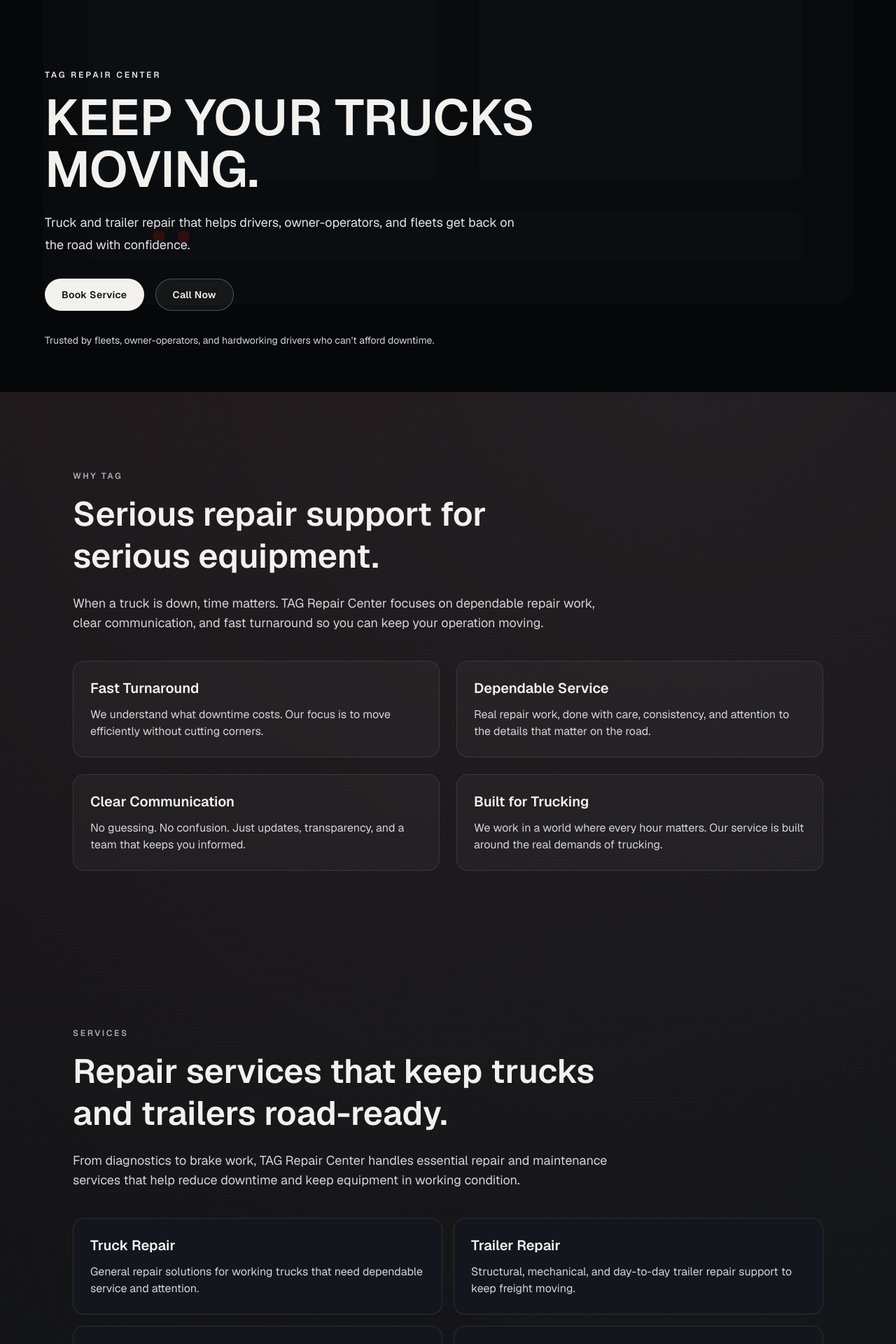
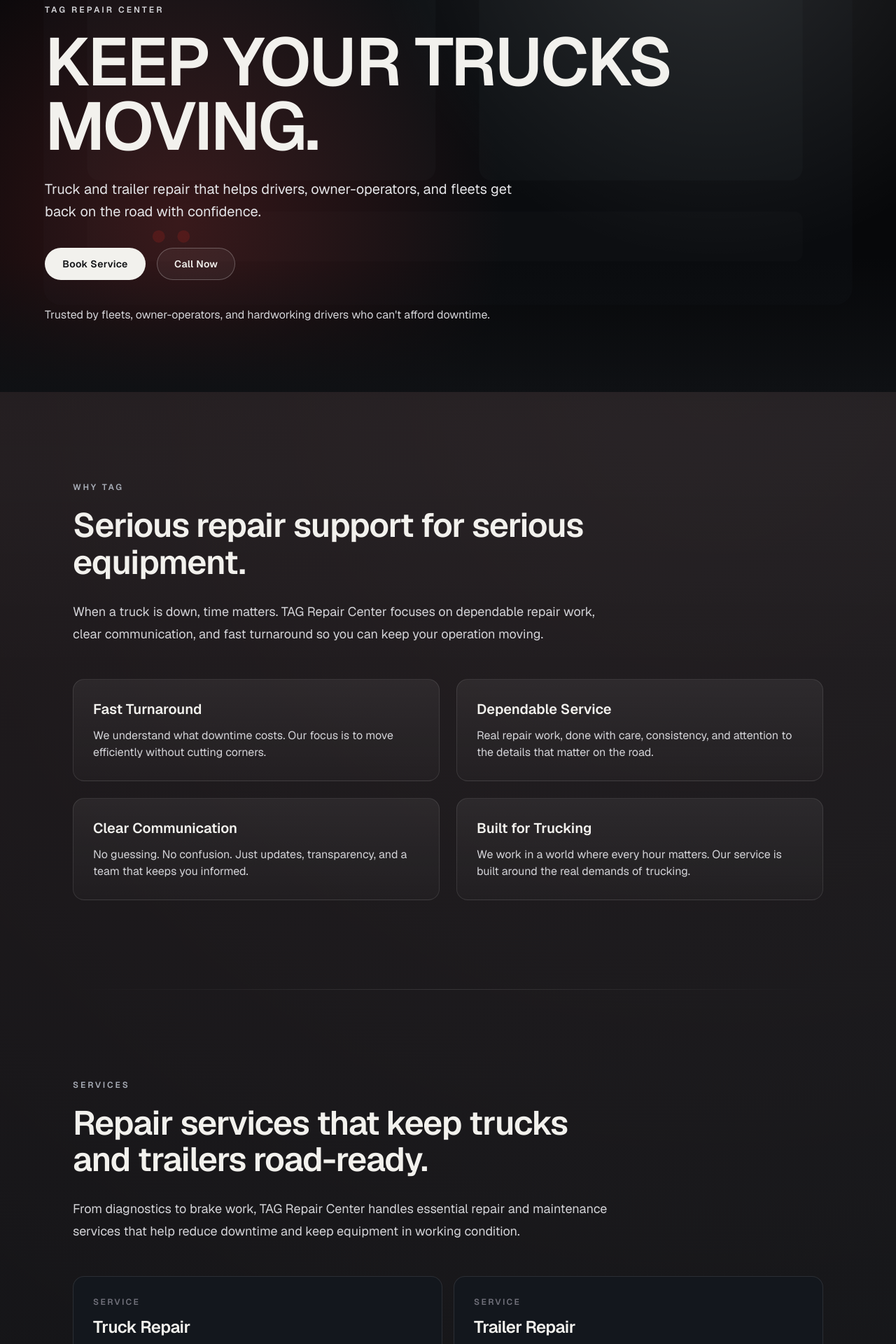
Before and after one commit to aleksandart-dotcom/TAG-Repair-Website, a Next.js app: page / in a window 1280 px wide. Shown: the part 240-2160 px from the top of the page at 70% size. Built offline with nearby package versions, Linux system fonts and the light colour scheme.

Commit message:
Polish layout rhythm, motion quality, and premium visual hierarchy.
Refine spacing, typography scale, hero presentation, service card treatment, and animation pacing while preserving the existing section structure and content flow.

```diff
--- a/app/page.tsx
+++ b/app/page.tsx
@@ -15,6 +15,7 @@ export default function Home() {
   return (
     <div className="relative min-h-screen overflow-x-clip bg-[var(--background)] text-[var(--foreground)]">
       <div className="pointer-events-none absolute inset-0 bg-[radial-gradient(circle_at_20%_0%,rgba(138,44,44,0.12),transparent_35%),radial-gradient(circle_at_80%_10%,rgba(255,255,255,0.06),transparent_35%)]" />
+      <div className="pointer-events-none absolute inset-x-0 top-[34rem] h-[42rem] bg-gradient-to-b from-transparent via-white/[0.02] to-transparent" />
       <Navbar />
       <main className="relative">
         <HeroSection />
--- a/components/sections/LandingSections.tsx
+++ b/components/sections/LandingSections.tsx
@@ -19,19 +19,20 @@ const stagger: Variants = {
   hidden: {},
   show: {
     transition: {
-      staggerChildren: 0.08,
+      staggerChildren: 0.1,
+      delayChildren: 0.08,
     },
   },
 };
 
 const fadeUp: Variants = {
-  hidden: { opacity: 0, y: 18 },
-  show: { opacity: 1, y: 0, transition: { duration: 0.55, ease: "easeOut" } },
+  hidden: { opacity: 0, y: 24 },
+  show: { opacity: 1, y: 0, transition: { duration: 0.75, ease: "easeOut" } },
 };
 
 export function HeroSection() {
   return (
-    <section className="relative flex min-h-screen items-end overflow-hidden px-6 pb-16 pt-32 md:px-10">
+    <section className="relative flex min-h-screen items-end overflow-hidden px-6 pb-20 pt-32 md:px-10 md:pb-24">
       <div className="absolute inset-0">
         {assets.heroVideo ? (
           // Replace with your final hero video path in data/site-content.ts.
@@ -40,7 +41,9 @@ export function HeroSection() {
           // Replace with a real hero workshop/truck bay image.
           <Image src={assets.heroImage} alt="Truck repair bay activity" fill priority className="object-cover" />
         )}
-        <div className="absolute inset-0 bg-black/65" />
+        <div className="absolute inset-0 bg-black/60" />
+        <div className="absolute inset-0 bg-[radial-gradient(circle_at_20%_70%,rgba(138,44,44,0.35),transparent_40%),radial-gradient(circle_at_80%_15%,rgba(255,255,255,0.12),transparent_40%)]" />
+        <div className="absolute inset-x-0 bottom-0 h-48 bg-gradient-to-t from-[var(--background)] to-transparent" />
       </div>
 
       <motion.div
@@ -51,24 +54,29 @@ export function HeroSection() {
       >
         <motion.p
           variants={fadeUp}
-          className="mb-4 text-xs font-semibold uppercase tracking-[0.24em] text-zinc-200"
+          className="mb-5 text-xs font-semibold uppercase tracking-[0.26em] text-zinc-300"
         >
           TAG REPAIR CENTER
         </motion.p>
-        <motion.h1 variants={fadeUp} className="max-w-4xl text-5xl font-semibold leading-[1.02] md:text-7xl">
+        <motion.h1
+          variants={fadeUp}
+          className="max-w-5xl text-5xl font-semibold leading-[0.96] tracking-tight sm:text-6xl md:text-8xl"
+        >
           KEEP YOUR TRUCKS MOVING.
         </motion.h1>
-        <motion.p variants={fadeUp} className="mt-6 max-w-2xl text-lg leading-8 text-zinc-200">
+        <motion.p variants={fadeUp} className="mt-7 max-w-2xl text-base leading-8 text-zinc-200 md:text-xl">
           Truck and trailer repair that helps drivers, owner-operators, and fleets get back on the road with
           confidence.
         </motion.p>
-        <motion.div variants={fadeUp} className="mt-8 flex flex-wrap gap-4">
-          <Button href="#contact">Book Service</Button>
+        <motion.div variants={fadeUp} className="mt-9 flex flex-wrap gap-3.5 md:gap-4">
+          <Button href="#contact" className="min-w-36">
+            Book Service
+          </Button>
           <Button href="#contact" variant="secondary">
             Call Now
           </Button>
         </motion.div>
-        <motion.p variants={fadeUp} className="mt-8 max-w-3xl text-sm text-zinc-300">
+        <motion.p variants={fadeUp} className="mt-9 max-w-3xl text-sm leading-7 text-zinc-300 md:text-base">
           Trusted by fleets, owner-operators, and hardworking drivers who can&apos;t afford downtime.
         </motion.p>
       </motion.div>
@@ -85,7 +93,7 @@ export function WhyTagSection() {
       intro="When a truck is down, time matters. TAG Repair Center focuses on dependable repair work, clear communication, and fast turnaround so you can keep your operation moving."
     >
       <motion.div
-        className="grid gap-6 md:grid-cols-2"
+        className="grid gap-5 md:grid-cols-2 md:gap-6"
         variants={stagger}
         initial="hidden"
         whileInView="show"
@@ -95,7 +103,7 @@ export function WhyTagSection() {
           <motion.article
             key={point.title}
             variants={fadeUp}
-            className="rounded-2xl border border-white/10 bg-white/[0.03] p-6"
+            className="rounded-2xl border border-white/10 bg-gradient-to-b from-white/[0.06] to-white/[0.02] p-6 md:p-7"
           >
             <h3 className="text-xl font-semibold">{point.title}</h3>
             <p className="mt-3 text-zinc-300">{point.copy}</p>
@@ -125,10 +133,14 @@ export function ServicesSection() {
           <motion.article
             key={service.title}
             variants={fadeUp}
-            className="group rounded-2xl border border-white/10 bg-[#13171d] p-6 transition duration-300 hover:border-[var(--accent)] hover:bg-[#171d24]"
+            whileHover={{ y: -4 }}
+            transition={{ duration: 0.35, ease: "easeOut" }}
+            className="group relative overflow-hidden rounded-2xl border border-white/10 bg-[#13171d] p-6 transition duration-500 hover:border-white/25 hover:bg-[#171d24] md:p-7"
           >
-            <h3 className="text-xl font-semibold">{service.title}</h3>
-            <p className="mt-3 text-zinc-300">{service.copy}</p>
+            <div className="pointer-events-none absolute inset-0 bg-gradient-to-br from-transparent via-transparent to-[rgba(138,44,44,0.15)] opacity-0 transition duration-500 group-hover:opacity-100" />
+            <p className="relative text-xs font-semibold uppercase tracking-[0.2em] text-zinc-500">Service</p>
+            <h3 className="relative mt-3 text-xl font-semibold tracking-tight md:text-2xl">{service.title}</h3>
+            <p className="relative mt-4 leading-7 text-zinc-300">{service.copy}</p>
           </motion.article>
         ))}
       </motion.div>
@@ -139,15 +151,15 @@ export function ServicesSection() {
 export function ShowcaseSection() {
   return (
     <Section id="showcase" label="INSIDE THE SHOP" title="Repair work you can see. Confidence you can feel.">
-      <div className="grid gap-10 lg:grid-cols-[0.95fr_1.05fr]">
-        <div className="lg:sticky lg:top-28 lg:h-fit">
+      <div className="grid gap-10 lg:grid-cols-[0.95fr_1.05fr] lg:gap-14">
+        <div className="lg:sticky lg:top-32 lg:h-fit">
           <AnimatedReveal>
             <Image
               src={assets.trailerService}
               alt="Trailer service in workshop"
               width={1200}
               height={800}
-              className="h-[22rem] w-full rounded-3xl object-cover shadow-2xl shadow-black/50"
+              className="h-[18rem] w-full rounded-3xl object-cover shadow-2xl shadow-black/50 md:h-[22rem]"
             />
           </AnimatedReveal>
           <p className="mt-4 text-sm text-zinc-400">
@@ -155,24 +167,24 @@ export function ShowcaseSection() {
           </p>
         </div>
 
-        <div className="space-y-8">
+        <div className="space-y-7 md:space-y-8">
           {showcaseBlocks.map((block, idx) => (
             <motion.article
               key={block.title}
-              className="grid gap-5 rounded-2xl border border-white/10 bg-white/[0.02] p-5 md:grid-cols-[1.1fr_1fr]"
+              className="grid gap-5 rounded-2xl border border-white/10 bg-white/[0.02] p-5 md:grid-cols-[1.1fr_1fr] md:p-6"
               initial={{ opacity: 0, y: 24 }}
               whileInView={{ opacity: 1, y: 0 }}
               viewport={{ once: true, amount: 0.25 }}
-              transition={{ duration: 0.55, delay: idx * 0.08 }}
+              transition={{ duration: 0.7, ease: "easeOut", delay: idx * 0.08 }}
             >
               <div>
-                <h3 className="text-2xl font-semibold">{block.title}</h3>
-                <p className="mt-3 text-zinc-300">{block.copy}</p>
+                <h3 className="text-2xl font-semibold leading-tight tracking-tight">{block.title}</h3>
+                <p className="mt-3 leading-7 text-zinc-300">{block.copy}</p>
               </div>
               <motion.img
                 src={block.image}
                 alt={block.title}
-                className="h-44 w-full rounded-xl object-cover"
+                className="h-44 w-full rounded-xl object-cover md:h-48"
                 whileHover={{ y: -4, scale: 1.01 }}
                 transition={{ duration: 0.3 }}
               />
@@ -186,21 +198,23 @@ export function ShowcaseSection() {
 
 export function DowntimeSection() {
   return (
-    <section className="mx-auto w-full max-w-6xl px-6 py-24 md:px-10">
-      <div className="rounded-3xl border border-[var(--accent)]/40 bg-gradient-to-r from-[#170f10] via-[#11151c] to-[#11151c] p-8 md:p-12">
+    <section className="mx-auto w-full max-w-6xl px-6 py-24 md:px-10 md:py-32">
+      <div className="rounded-3xl border border-[var(--accent)]/40 bg-gradient-to-r from-[#170f10] via-[#11151c] to-[#11151c] p-8 md:p-14">
         <AnimatedReveal>
-          <h2 className="max-w-3xl text-3xl font-semibold leading-tight md:text-5xl">DOWNTIME COSTS MORE THAN REPAIR.</h2>
-          <p className="mt-6 max-w-3xl text-zinc-200">
+          <h2 className="max-w-4xl text-3xl font-semibold leading-[1.08] tracking-tight md:text-6xl">
+            DOWNTIME COSTS MORE THAN REPAIR.
+          </h2>
+          <p className="mt-7 max-w-3xl leading-8 text-zinc-200">
             Every hour off the road affects schedules, revenue, and momentum. That is why reliable repair service
             matters. TAG Repair Center helps reduce delays with focused service, dependable work, and a process built
             around getting equipment moving again.
           </p>
-          <ul className="mt-6 space-y-2 text-zinc-200">
+          <ul className="mt-7 space-y-2.5 text-zinc-200">
             <li>- Lost time adds up fast.</li>
             <li>- Delayed loads create bigger problems.</li>
             <li>- Reliable repair support makes a real difference.</li>
           </ul>
-          <Button href="#contact" className="mt-8">
+          <Button href="#contact" className="mt-9">
             Talk to the Team
           </Button>
         </AnimatedReveal>
@@ -216,22 +230,26 @@ export function TrustSection() {
       label="TRUST & PROOF"
       title="Trusted by the people who know what downtime really means."
     >
-      <div className="grid gap-5 md:grid-cols-4">
+      <div className="grid gap-4 md:grid-cols-4 md:gap-5">
         {trustStats.map((stat, idx) => (
           <AnimatedReveal
             key={stat}
             delay={idx * 0.06}
-            className="rounded-2xl border border-white/10 bg-[#13171d] p-5 text-lg font-medium"
+            className="rounded-2xl border border-white/10 bg-[#13171d] p-5 text-base font-medium md:text-lg"
           >
             {stat}
           </AnimatedReveal>
         ))}
       </div>
 
-      <div className="mt-8 grid gap-5 md:grid-cols-3">
+      <div className="mt-8 grid gap-4 md:grid-cols-3 md:gap-5">
         {testimonials.map((item, idx) => (
-          <AnimatedReveal key={item.author} delay={idx * 0.08} className="rounded-2xl border border-white/10 p-6">
-            <p className="text-zinc-100">&ldquo;{item.quote}&rdquo;</p>
+          <AnimatedReveal
+            key={item.author}
+            delay={idx * 0.08}
+            className="rounded-2xl border border-white/10 bg-white/[0.02] p-6"
+          >
+            <p className="leading-7 text-zinc-100">&ldquo;{item.quote}&rdquo;</p>
             <p className="mt-4 text-sm text-zinc-400">- {item.author}</p>
           </AnimatedReveal>
         ))}
@@ -247,12 +265,16 @@ export function ProcessSection() {
       label="PROCESS"
       title="A simple process built around getting you back on the road."
     >
-      <div className="grid gap-4 md:grid-cols-2">
+      <div className="grid gap-4 md:grid-cols-2 md:gap-5">
         {processSteps.map((step, idx) => (
-          <AnimatedReveal key={step.title} delay={idx * 0.08} className="rounded-2xl border border-white/10 p-6">
+          <AnimatedReveal
+            key={step.title}
+            delay={idx * 0.08}
+            className="rounded-2xl border border-white/10 bg-white/[0.02] p-6 md:p-7"
+          >
             <p className="text-sm uppercase tracking-[0.15em] text-zinc-400">Step {idx + 1}</p>
             <h3 className="mt-2 text-2xl font-semibold">{step.title}</h3>
-            <p className="mt-3 text-zinc-300">{step.copy}</p>
+            <p className="mt-3 leading-7 text-zinc-300">{step.copy}</p>
           </AnimatedReveal>
         ))}
       </div>
@@ -262,11 +284,13 @@ export function ProcessSection() {
 
 export function FinalCtaSection() {
   return (
-    <section id="contact" className="mx-auto w-full max-w-6xl px-6 py-20 md:px-10 md:py-28">
-      <div className="rounded-3xl border border-white/10 bg-white/[0.02] p-8 text-center md:p-12">
+    <section id="contact" className="mx-auto w-full max-w-6xl px-6 py-20 md:px-10 md:py-32">
+      <div className="rounded-3xl border border-white/10 bg-white/[0.02] p-8 text-center md:p-14">
         <AnimatedReveal>
-          <h2 className="text-3xl font-semibold md:text-5xl">Get back on the road with confidence.</h2>
-          <p className="mx-auto mt-5 max-w-2xl text-zinc-300">
+          <h2 className="text-3xl font-semibold leading-tight tracking-tight md:text-5xl">
+            Get back on the road with confidence.
+          </h2>
+          <p className="mx-auto mt-6 max-w-2xl leading-8 text-zinc-300">
             When repair matters, trust the team that understands the pressure behind every mile.
           </p>
           <div className="mt-8 flex flex-wrap items-center justify-center gap-4">
--- a/components/ui/AnimatedReveal.tsx
+++ b/components/ui/AnimatedReveal.tsx
@@ -13,10 +13,10 @@ export function AnimatedReveal({ children, className, delay = 0 }: AnimatedRevea
   return (
     <motion.div
       className={className}
-      initial={{ opacity: 0, y: 22 }}
-      whileInView={{ opacity: 1, y: 0 }}
+      initial={{ opacity: 0, y: 28, scale: 0.985 }}
+      whileInView={{ opacity: 1, y: 0, scale: 1 }}
       viewport={{ once: true, amount: 0.3 }}
-      transition={{ duration: 0.6, ease: "easeOut", delay }}
+      transition={{ duration: 0.75, ease: "easeOut", delay }}
     >
       {children}
     </motion.div>
--- a/components/ui/Section.tsx
+++ b/components/ui/Section.tsx
@@ -10,13 +10,14 @@ type SectionProps = {
 
 export function Section({ id, label, title, intro, children }: SectionProps) {
   return (
-    <section id={id} className="mx-auto w-full max-w-6xl px-6 py-20 md:px-10 md:py-28">
+    <section id={id} className="relative mx-auto w-full max-w-6xl px-6 py-24 md:px-10 md:py-32">
       {label ? (
-        <p className="mb-4 text-xs font-semibold uppercase tracking-[0.22em] text-[var(--soft)]">{label}</p>
+        <p className="mb-5 text-xs font-semibold uppercase tracking-[0.24em] text-[var(--soft)]">{label}</p>
       ) : null}
-      <h2 className="max-w-3xl text-3xl font-semibold leading-tight md:text-5xl">{title}</h2>
-      {intro ? <p className="mt-6 max-w-3xl text-base leading-7 text-zinc-300 md:text-lg">{intro}</p> : null}
-      <div className="mt-10">{children}</div>
+      <h2 className="max-w-3xl text-3xl font-semibold leading-[1.1] tracking-tight md:text-5xl">{title}</h2>
+      {intro ? <p className="mt-7 max-w-3xl text-base leading-8 text-zinc-300 md:text-lg">{intro}</p> : null}
+      <div className="mt-12">{children}</div>
+      <div className="pointer-events-none absolute inset-x-6 bottom-0 h-px bg-gradient-to-r from-transparent via-white/12 to-transparent md:inset-x-10" />
     </section>
   );
 }
```
Also changed, not shown: components/layout/Navbar.tsx (+7 -5 lines).
